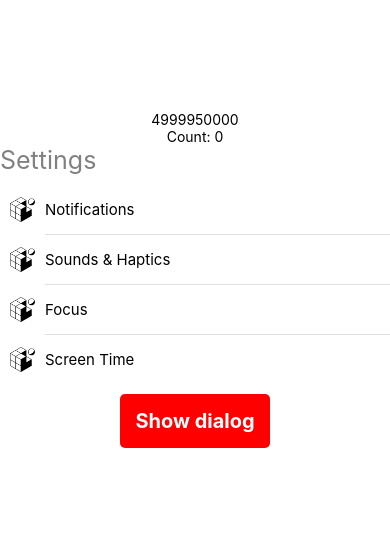
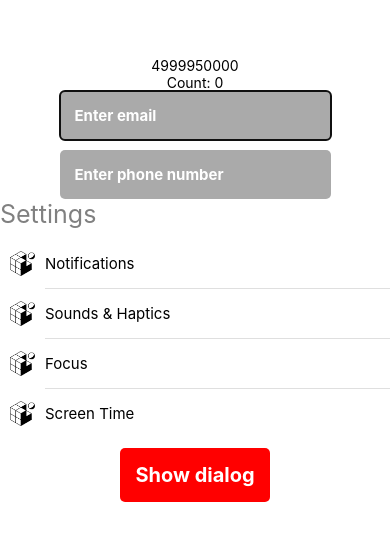
Before and after one commit to simoncgmathew/myweatherapp, a React Native app: screen / in a window 390 px wide. Shown: the part 143-684 px from the top of the page. Built offline with nearby package versions, Linux system fonts and the light colour scheme.

Commit message:
M3L4 - useRef

```diff
--- a/App.tsx
+++ b/App.tsx
@@ -1,11 +1,13 @@
 import { StatusBar } from 'expo-status-bar';
-import { ReactElement, useCallback, useMemo, useState } from 'react';
-import { StyleSheet, Text, View } from 'react-native';
+import { ReactElement, useCallback, useEffect, useMemo, useRef, useState } from 'react';
+import { StyleSheet, Text, TextInput, View } from 'react-native';
 
 import { Modal } from './components/modal-dialog';
 import { OptionsList } from './components/options-list';
 import { SimpleButton } from './components/simple-button';
+import { colors } from './theme/colors';
 import { images } from './theme/images';
+import { metrics } from './theme/metrics';
 
 interface HelloWorldProps {
   shouldRenderWorld: boolean;
@@ -35,6 +37,65 @@ function Accumulator(props: AccumulatorProps): ReactElement<AccumulatorProps> {
   return <Text>{allAdded}</Text>;
 }
 
+function MyForm() {
+  const [email, setEmail] = useState('');
+  const [phone, setPhone] = useState('');
+
+  const textInputEmailRef = useRef<TextInput>(null);
+  const textInputPhoneRef = useRef<TextInput>(null);
+
+  // On component mount
+  useEffect(() => {
+    textInputEmailRef.current?.focus();
+  }, []);
+
+  const isPhoneValid = phone.length >= 1;
+
+  return (
+    <>
+      <TextInput
+        ref={textInputEmailRef}
+        style={{
+          backgroundColor: colors.lightGrey,
+          color: colors.buttonWhite,
+          padding: metrics.largerMargin,
+          borderRadius: metrics.borderRadius,
+          fontSize: metrics.h3FontSize,
+          fontWeight: 'bold',
+        }}
+        returnKeyType={isPhoneValid ? 'done' : 'next'}
+        value={email}
+        placeholder="Enter email"
+        onChangeText={(input) => setEmail(input)}
+        onEndEditing={() => {
+          // If phone number is invalid focus on the phone input field when hitting 'next'
+          if (!isPhoneValid) {
+            textInputPhoneRef.current?.focus();
+          }
+        }}
+      />
+
+      <TextInput
+        ref={textInputPhoneRef}
+        style={{
+          backgroundColor: colors.lightGrey,
+          color: colors.buttonWhite,
+          padding: metrics.largerMargin,
+          marginTop: metrics.baseMargin,
+          borderRadius: metrics.borderRadius,
+          fontSize: metrics.h3FontSize,
+          fontWeight: 'bold',
+        }}
+        returnKeyType="done"
+        value={phone}
+        placeholder="Enter phone number"
+        onChangeText={(input) => setPhone(input)}
+        keyboardType="phone-pad"
+      />
+    </>
+  );
+}
+
 function Counter() {
   const [counter, setCounter] = useState(0);
 
@@ -49,6 +110,7 @@ export default function App() {
     <View style={styles.container}>
       <Accumulator bigArray={[...Array(100000).keys()]} />
       <Counter />
+      <MyForm />
       <OptionsList
         title="Settings"
         rows={[
```
